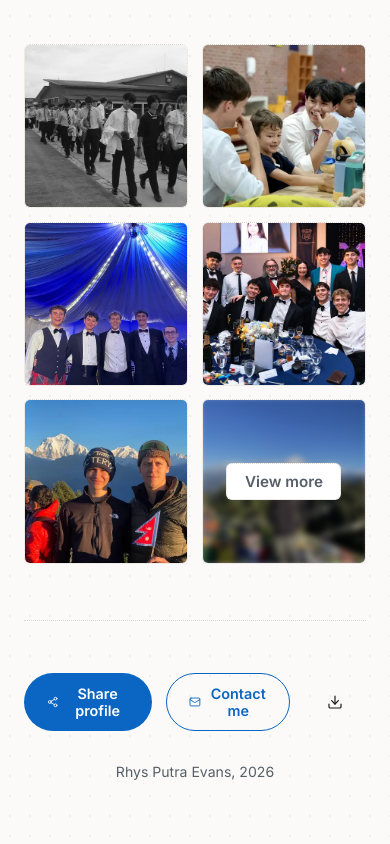
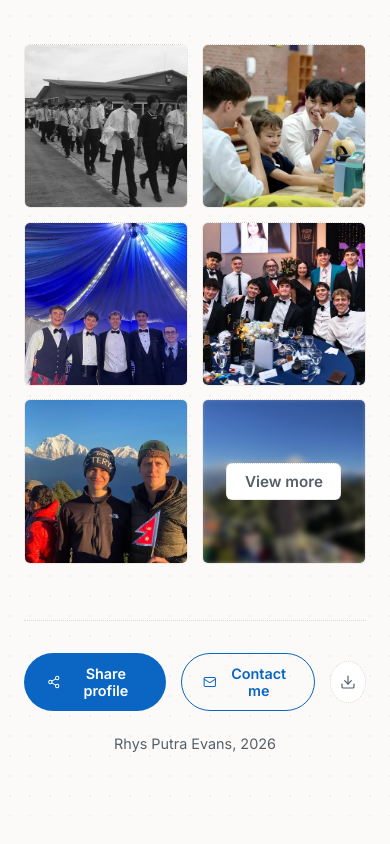
Before and after one commit to rice-evans/testbed, a React (Vite) app: page / in a window 390 px wide. Shown: the part 2854-3698 px from the top of the page. After the commit the page ends 3670 px from the top, so only its background shows below. Built offline with nearby package versions, Linux system fonts and the light colour scheme.

Commit message:
Update App.css

```diff
--- a/src/App.css
+++ b/src/App.css
@@ -1,6 +1,14 @@
 :root {
   --sidebar-w: 240px;
   --banner-h: 260px;
+}
+
+/* ---------- Global Fixes ---------- */
+
+html, body {
+  overflow-x: hidden;
+  width: 100%;
+  position: relative;
 }
 
 /* ---------- Page + banner stacking ---------- */
@@ -282,11 +290,9 @@
   overflow: hidden;
   cursor: pointer;
   isolation: isolate;
-  /* The transition is now on the container, so the border animates too */
   transition: transform 0.25s cubic-bezier(0.16, 1, 0.3, 1);
 }
 
-/* Shrinks the ENTIRE tile (including the dotted border) inward */
 .media-tile:hover {
   transform: scale(0.97);
 }
@@ -302,7 +308,6 @@
   position: relative;
 }
 
-/* Background image specifically for the See More card */
 .media-tile__blurred-img {
   position: absolute;
   inset: 0;
@@ -310,7 +315,6 @@
   height: 100%;
   object-fit: cover;
   z-index: 1;
-  /* Light blur applied. Scaled up statically to 1.05 to prevent blurry edge bleeding */
   filter: blur(3px) brightness(0.8);
   transform: scale(1.05);
 }
@@ -326,7 +330,6 @@
   height: 100%;
 }
 
-/* See More button styles */
 .media-tile__overlay span {
   font-family: var(--font-body);
   font-weight: 600;
@@ -336,17 +339,14 @@
   padding: 0.5rem 1.1rem;
   border-radius: 6px;
   border: 1px dotted var(--line);
-  /* Added transform to the transition property so it animates smoothly */
   transition: color 0.2s ease, border-color 0.2s ease, background-color 0.2s ease, transform 0.25s cubic-bezier(0.16, 1, 0.3, 1);
   transform: scale(1);
 }
 
-/* See More button color shifting */
 .media-tile--more:hover .media-tile__overlay span {
   color: var(--accent);
   border-color: var(--accent);
   background: var(--accent-soft);
-  /* Counter-scale by ~1.031 to perfectly cancel out the 0.97 parent shrink, keeping the button locked in size */
   transform: scale(1.031) !important;
 }
 
@@ -368,9 +368,6 @@
   visibility: visible;
 }
 
-/* FIX: Fully updated close button properties built around modern vector graphic icons.
-   Since Lucide vectors generate real physical width dimensions, this centers perfectly
-   and spins flawlessly inside its circular node wrapper layout. */
 .masonry-modal__close {
   position: fixed;
   top: 1.5rem;
@@ -382,14 +379,11 @@
   width: 44px;
   height: 44px;
   border-radius: 50%;
-
-  /* FIX: Using explicit flex centering on the SVG vector element removes standard font baseline drift */
   display: flex;
   align-items: center;
   justify-content: center;
   padding: 0;
   margin: 0;
-
   cursor: pointer;
   box-shadow: 0 4px 12px rgba(0, 0, 0, 0.05);
   transform-origin: center center;
@@ -424,6 +418,7 @@
 
 .footer {
   display: flex;
+  flex-wrap: wrap; /* Allows natural wrapping behavior on smaller widths */
   align-items: center;
   justify-content: space-between;
   padding: 3.25rem 0 0;
@@ -433,6 +428,7 @@
 
 .footer__actions {
   display: flex;
+  align-items: center;
   gap: 0.9rem;
 }
 
@@ -454,7 +450,7 @@
   font-weight: 600;
   cursor: pointer;
   border: 1px solid transparent;
-  transition: background 0.15s ease, border-color 0.15s ease, color 0.15s ease;
+  transition: background 0.15s ease, border-color 0.15s ease, color 0.15s ease, transform 0.15s ease;
 }
 
 .footer__btn--primary {
@@ -476,7 +472,31 @@
   background: var(--accent-soft);
 }
 
-/* ---------- Responsive ---------- */
+/* Circular PDF Download Node Integration */
+.footer__btn--circle {
+  display: inline-flex;
+  align-items: center;
+  justify-content: center;
+  width: 42px;
+  height: 42px;
+  border-radius: 50%;
+  border: 1px dotted var(--line);
+  background: var(--surface);
+  color: var(--ink-soft);
+  transition: background 0.2s, border-color 0.2s, color 0.2s, transform 0.2s ease;
+  cursor: pointer;
+  padding: 0;
+}
+
+.footer__btn--circle:hover {
+  transform: scale(0.95); /* Uniform micro-shrink physical property matching other link boxes */
+  background: var(--accent-soft);
+  border-color: var(--accent);
+  color: var(--accent);
+  border-style: dotted;
+}
+
+/* ---------- Responsive Breakpoints ---------- */
 
 @media (max-width: 900px) {
   :root {
@@ -517,6 +537,30 @@
   }
 }
 
+/* Targeted Layout Overrides for Mobile Devices */
+@media (max-width: 768px) {
+  .footer {
+    flex-direction: column;
+    justify-content: center;
+    align-items: center;
+    gap: 1.25rem;
+    padding-top: 2rem;
+    text-align: center;
+  }
+
+  .footer__actions {
+    order: 1; /* Locks action buttons at top block context */
+  }
+
+  .footer__copyright {
+    order: 2; /* Pushes copyright text cleanly underneath the actions */
+    margin-top: 0.25rem;
+    font-size: 0.9rem;
+    white-space: normal; /* Disables clip overflow if text extends on extremely narrow views */
+    width: 100%;
+  }
+}
+
 /* ---------- Lightbox Overlay Layout ---------- */
 
 .media-tile--clickable {
@@ -543,6 +587,8 @@
   align-items: center;
   justify-content: center;
   user-select: none;
+  flex-direction: column;
+  gap: 0.75rem;
 }
 
 .lightbox__img {
@@ -554,7 +600,6 @@
   animation: scaleUpImg 0.25s cubic-bezier(0.16, 1, 0.3, 1) forwards;
 }
 
-/* Lightbox Utility Buttons */
 .lightbox__close {
   position: fixed;
   top: 1.5rem;
@@ -580,7 +625,6 @@
   transform: rotate(90deg);
 }
 
-/* Centered Navigation Arrows */
 .lightbox__arrow {
   position: fixed;
   top: 50%;
@@ -600,13 +644,8 @@
   transition: background 0.2s, color 0.2s, transform 0.2s ease;
 }
 
-.lightbox__arrow--left {
-  left: 2rem;
-}
-
-.lightbox__arrow--right {
-  right: 2rem;
-}
+.lightbox__arrow--left { left: 2rem; }
+.lightbox__arrow--right { right: 2rem; }
 
 .lightbox__arrow:hover {
   background: var(--accent-soft);
@@ -616,14 +655,6 @@
 
 .lightbox__arrow:active {
   transform: translateY(-50%) scale(0.95);
-}
-
-/* Caption shown below the image when open in the lightbox */
-.lightbox__stage {
-  display: flex;
-  flex-direction: column;
-  align-items: center;
-  gap: 0.75rem;
 }
 
 .lightbox__caption {
@@ -690,7 +721,7 @@
   border: 1px dotted var(--line);
   border-radius: 12px;
   width: 100%;
-  max-width: 540px; /* Widened to allow links/emails to expand comfortably */
+  max-width: 540px;
   padding: 2.2rem;
   box-shadow: 0 20px 50px rgba(0, 0, 0, 0.15);
   box-sizing: border-box;
@@ -728,7 +759,6 @@
   color: var(--ink);
 }
 
-/* Micro-shrinking Full-width Link Box Wrapper Container Layout */
 .share-modal__link-box {
   position: relative;
   background: var(--bg);
@@ -744,7 +774,6 @@
   transition: transform 0.2s ease, border-color 0.2s ease;
 }
 
-/* Centers the inner email block perfectly without breaking container sizing */
 .share-modal__link-box--centered {
   justify-content: center;
 }
@@ -765,15 +794,14 @@
   white-space: nowrap;
   overflow: hidden;
   text-overflow: ellipsis;
-  text-align: center; /* Forces the text content itself to center */
-  width: 100%; /* Spans full width to ensure text-align behaves correctly */
+  text-align: center;
+  width: 100%;
 }
 
-/* Float positioning stops the layout from expanding when text appears */
 .share-modal__link-box--centered .share-modal__tooltip {
   position: absolute;
   right: 1.25rem;
-  background: var(--bg); /* Matches background to mask text underneath if they overlap slightly */
+  background: var(--bg);
   padding-left: 0.5rem;
 }
 
@@ -792,7 +820,6 @@
   font-weight: 500;
 }
 
-/* App Trigger Blocks Row Elements Layout */
 .share-modal__apps {
   display: flex;
   gap: 0.75rem;
@@ -814,7 +841,7 @@
 }
 
 .share-modal__app-btn:hover {
-  transform: scale(0.97); /* Buttons now share uniform shrinking physics */
+  transform: scale(0.97);
 }
 
 .share-modal__app-btn--gmail:hover {
@@ -857,7 +884,7 @@
   to { transform: scale(1); opacity: 1; }
 }
 
-/* Responsive adjustments for mobile touch sizes */
+/* Lightbox Adjustments for Small Touchscreens */
 @media (max-width: 768px) {
   .lightbox__stage {
     max-width: 95vw;
@@ -875,34 +902,3 @@
     padding: 1.5rem;
   }
 }
-/* --- 1. Fix the horizontal scroll bug --- */
-html, body {
-  overflow-x: hidden;
-  width: 100%;
-  position: relative;
-}
-
-/* --- 2. Fix the Footer layout on mobile --- */
-/* Assuming your footer container has a class like .footer or .footer-container */
-.footer {
-  display: flex;
-  flex-wrap: wrap; /* This allows items to flow to the next line if they don't fit */
-  align-items: center;
-  justify-content: space-between;
-}
-
-@media (max-width: 768px) {
-  .footer {
-    flex-direction: column;
-    justify-content: center;
-    gap: 1rem;
-  }
-
-  /* Target the specific copyright text */
-  .footer__copyright {
-    order: 3; /* Pushes the text below the buttons */
-    margin-top: 1rem;
-    text-align: center;
-    width: 100%;
-  }
-}
```
